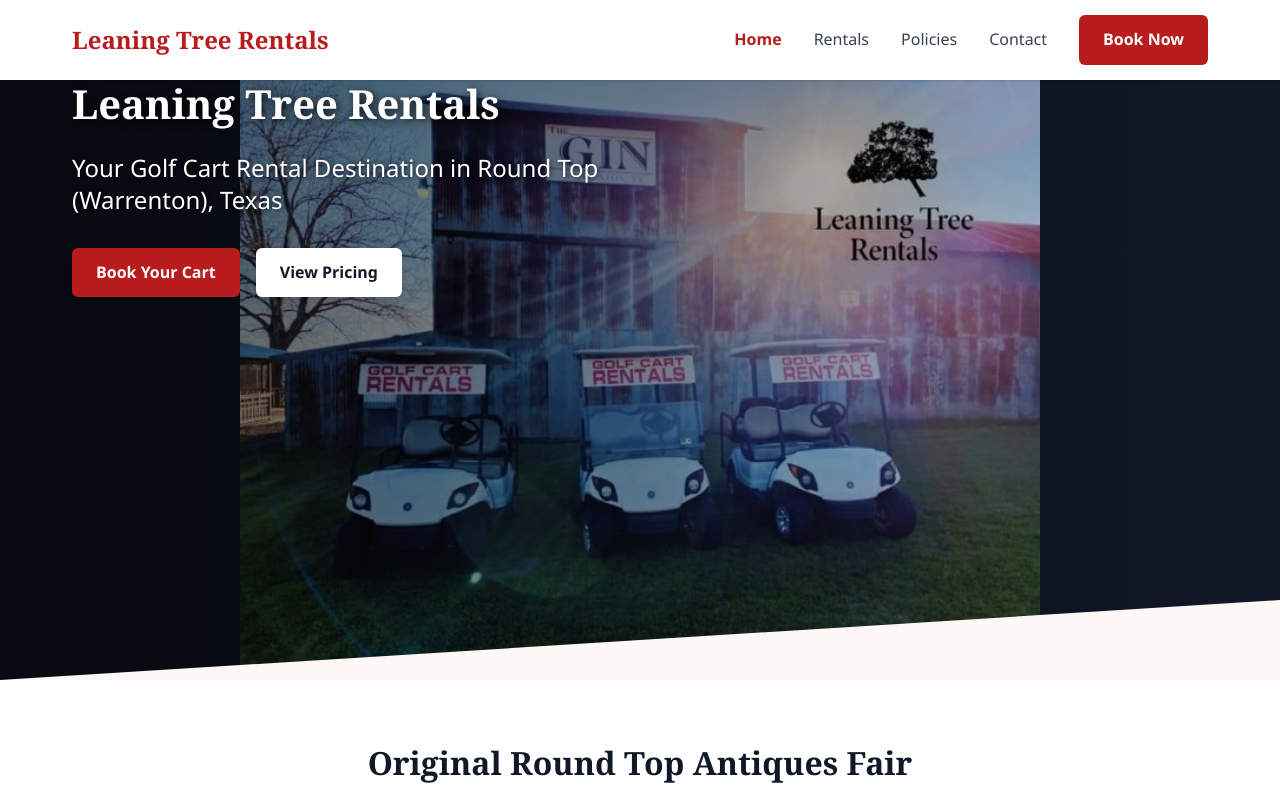
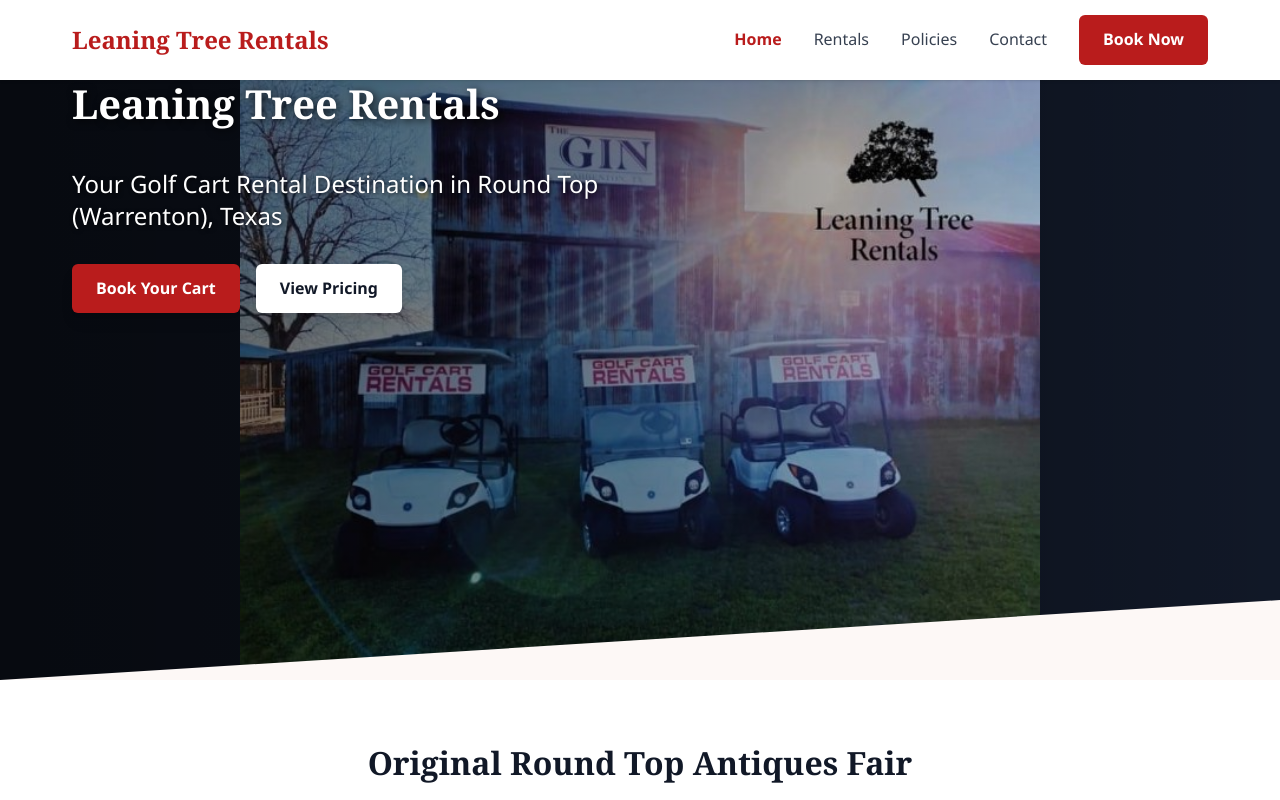
Before and after one commit to scarter-99/leaning-tree-rentals-site, a Next.js app in the folder Leaning-tree-rentals-site/leaning-tree-rentals-site/: page / in a window 1280 px wide. Shown: the top 800 px of the page. Built offline with nearby package versions, Linux system fonts and the light colour scheme.

Commit message:
Increase tagline margin slightly
Co-Authored-By: Claude Opus 4.5 <noreply@anthropic.com>

```diff
--- a/Leaning-tree-rentals-site/leaning-tree-rentals-site/src/app/page.tsx
+++ b/Leaning-tree-rentals-site/leaning-tree-rentals-site/src/app/page.tsx
@@ -21,7 +21,7 @@ export default function Home() {
             <h1 className="text-4xl md:text-5xl lg:text-6xl font-bold !text-white mb-4 font-[family-name:var(--font-heading)]" style={{ textShadow: '2px 2px 8px rgba(0,0,0,0.8)' }}>
               {BUSINESS_NAME}
             </h1>
-            <p className="text-xl md:text-2xl !text-white mb-8 mt-6" style={{ textShadow: '1px 1px 4px rgba(0,0,0,0.7)' }}>
+            <p className="text-xl md:text-2xl !text-white mb-8 mt-10" style={{ textShadow: '1px 1px 4px rgba(0,0,0,0.7)' }}>
               {BUSINESS_TAGLINE}
             </p>
             <div className="flex flex-col sm:flex-row gap-4 relative z-20">
```
